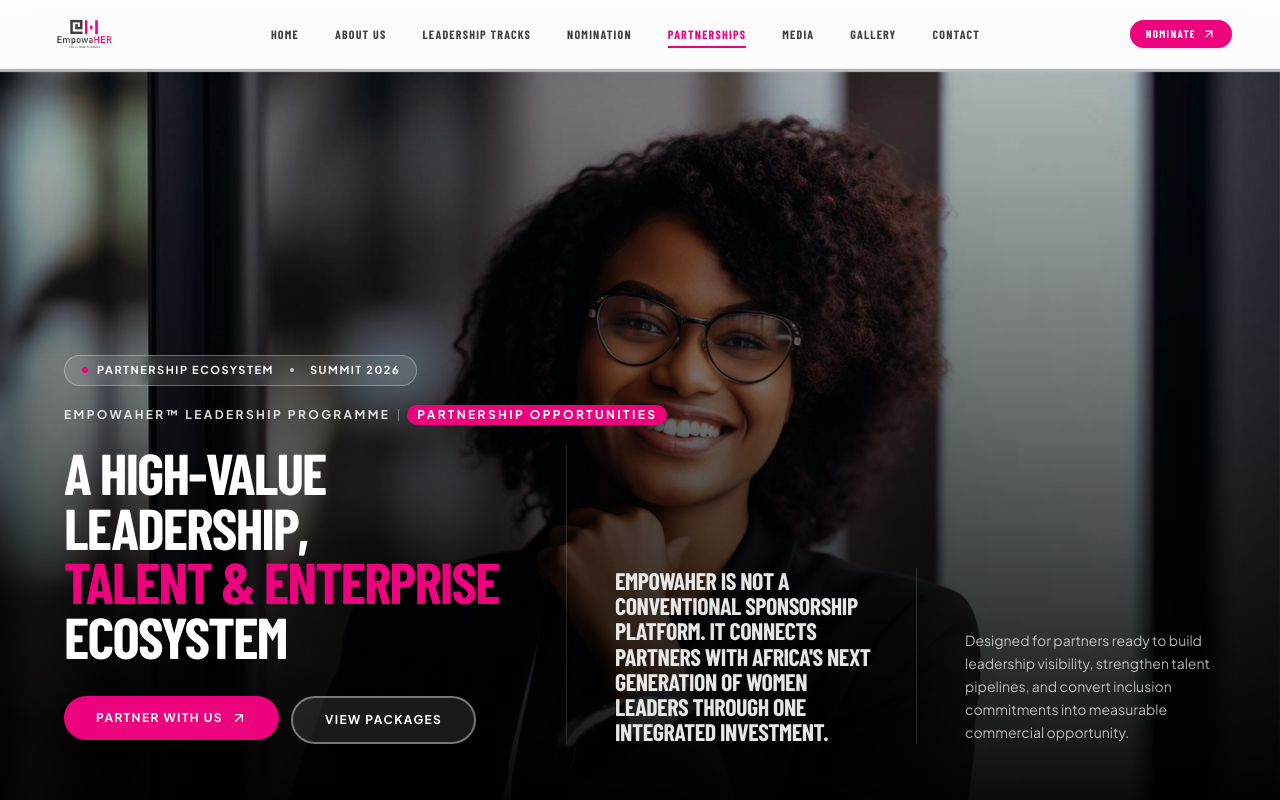
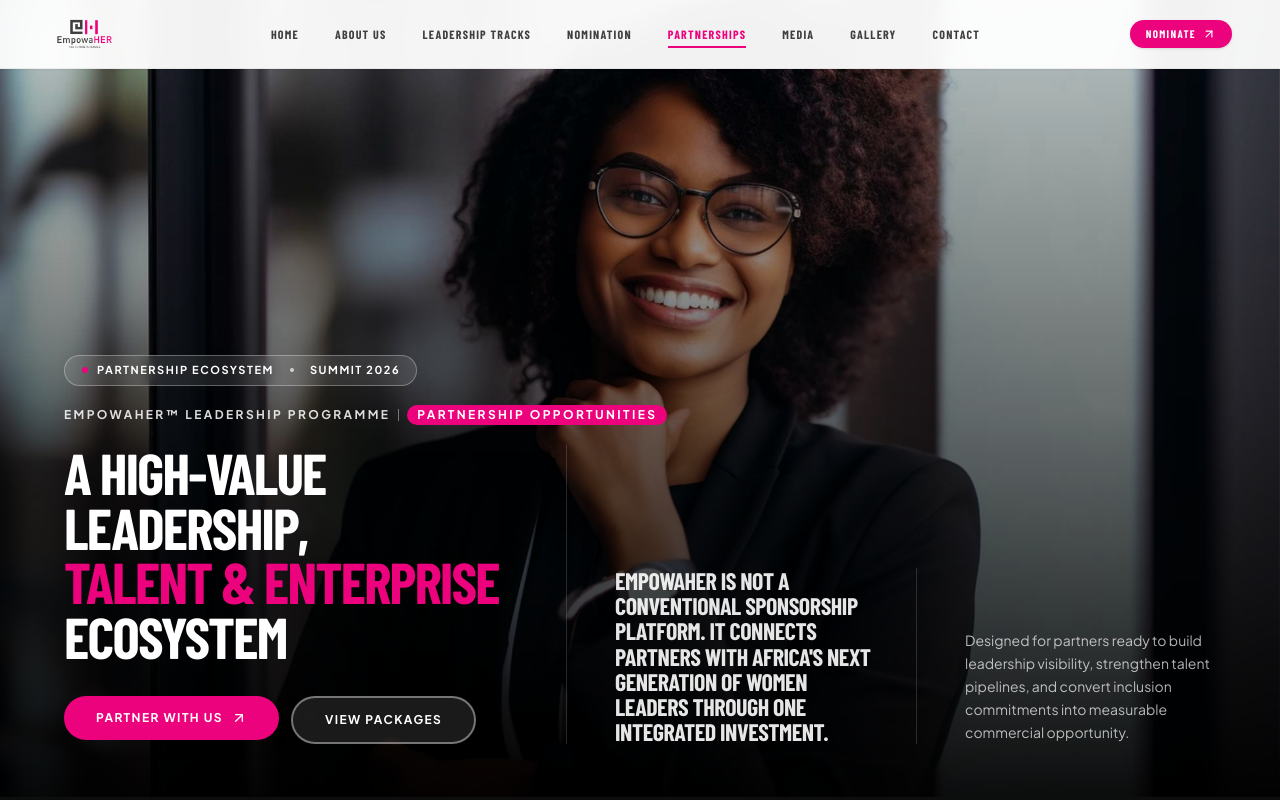
Before and after one commit to brandfocal/empowaher, a Next.js app: page /partnerships in a window 1280 px wide. Shown: the top 800 px of the page. Built offline with nearby package versions, Linux system fonts and the light colour scheme; a web font is replaced by a local one.

Commit message:
style: raise partnerships hero image to improve subject framing

```diff
--- a/src/components/PartnershipOpportunities.tsx
+++ b/src/components/PartnershipOpportunities.tsx
@@ -443,7 +443,7 @@ export function PartnershipOpportunities() {
               id="partnerships-hero-parallax-img"
               src="/feature-image13.jpg"
               alt="Professional women collaborating in a bright contemporary workplace"
-              className="h-full w-full object-cover object-[54%_4rem] sm:object-[54%_4.5rem] will-change-transform"
+              className="h-full w-full object-cover object-[54%_0] sm:object-[54%_-2.75rem] lg:object-[54%_-3.5rem] will-change-transform"
               style={{
                 transform: "translateY(0)",
                 transformOrigin: "top center",
```
